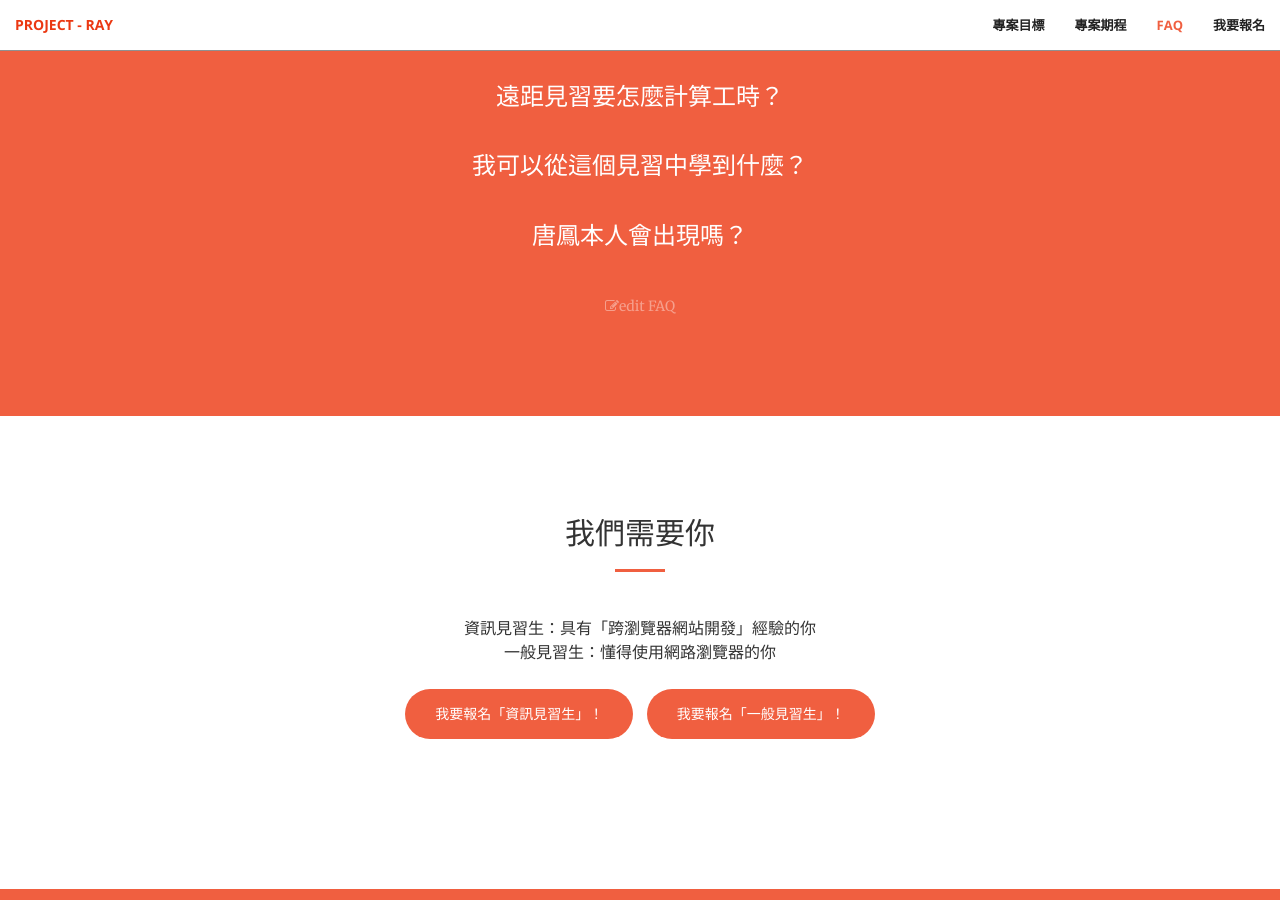
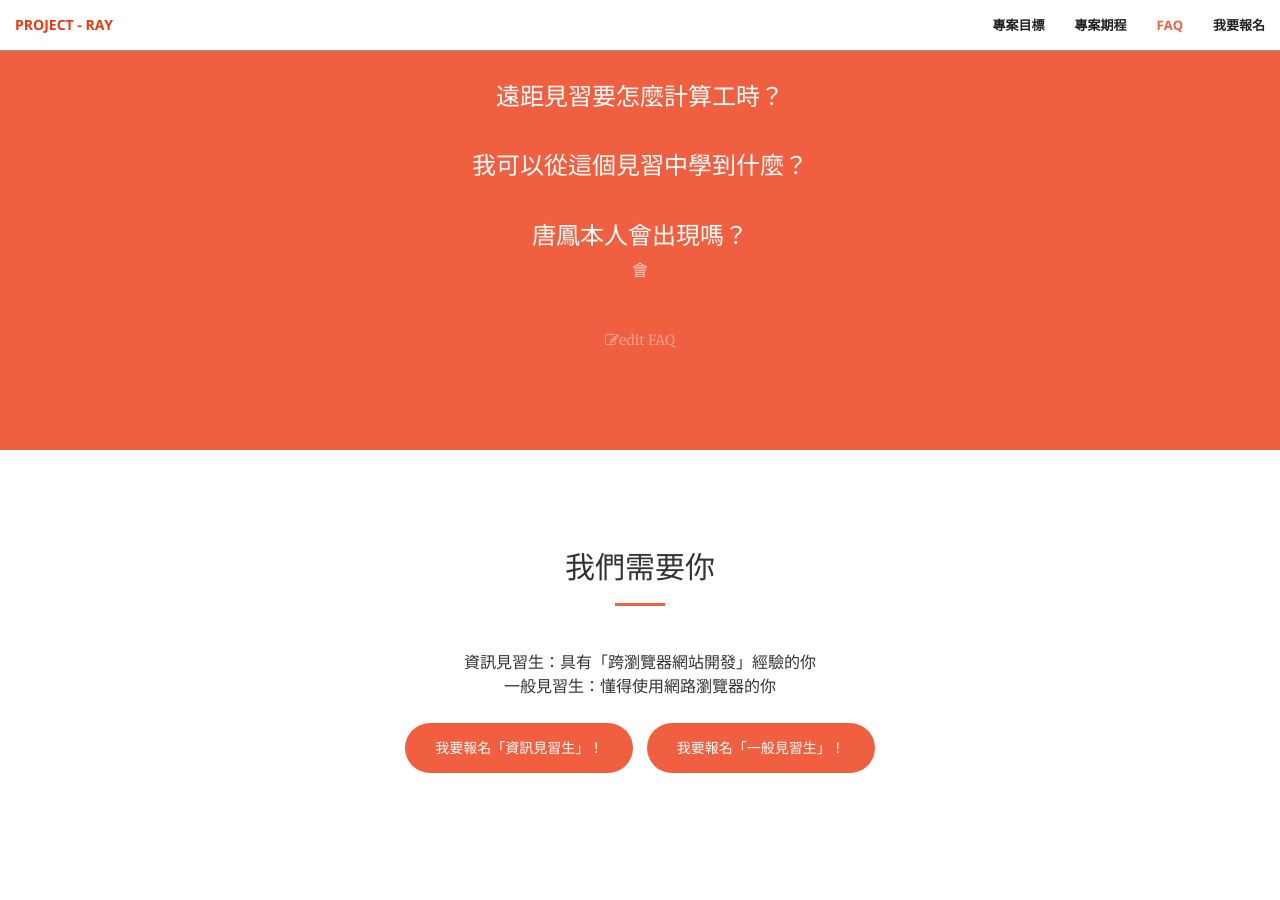
Before and after one commit to PDIS/ray2018, a Jekyll site: the page built from docs/index.html, in a window 1280 px wide and 900 px high, scrolled down 3329 px. Built offline with Jekyll 4.4.1, drawn with Linux system fonts in a browser that asks for light colours.

Commit message:
Update faq.json

```diff
--- a/docs/_data/faq.json
+++ b/docs/_data/faq.json
@@ -32,6 +32,6 @@
     },
     {
         "q": "唐鳳本人會出現嗎？",
-        "a": ""
+        "a": "會"
     }
 ]
```
